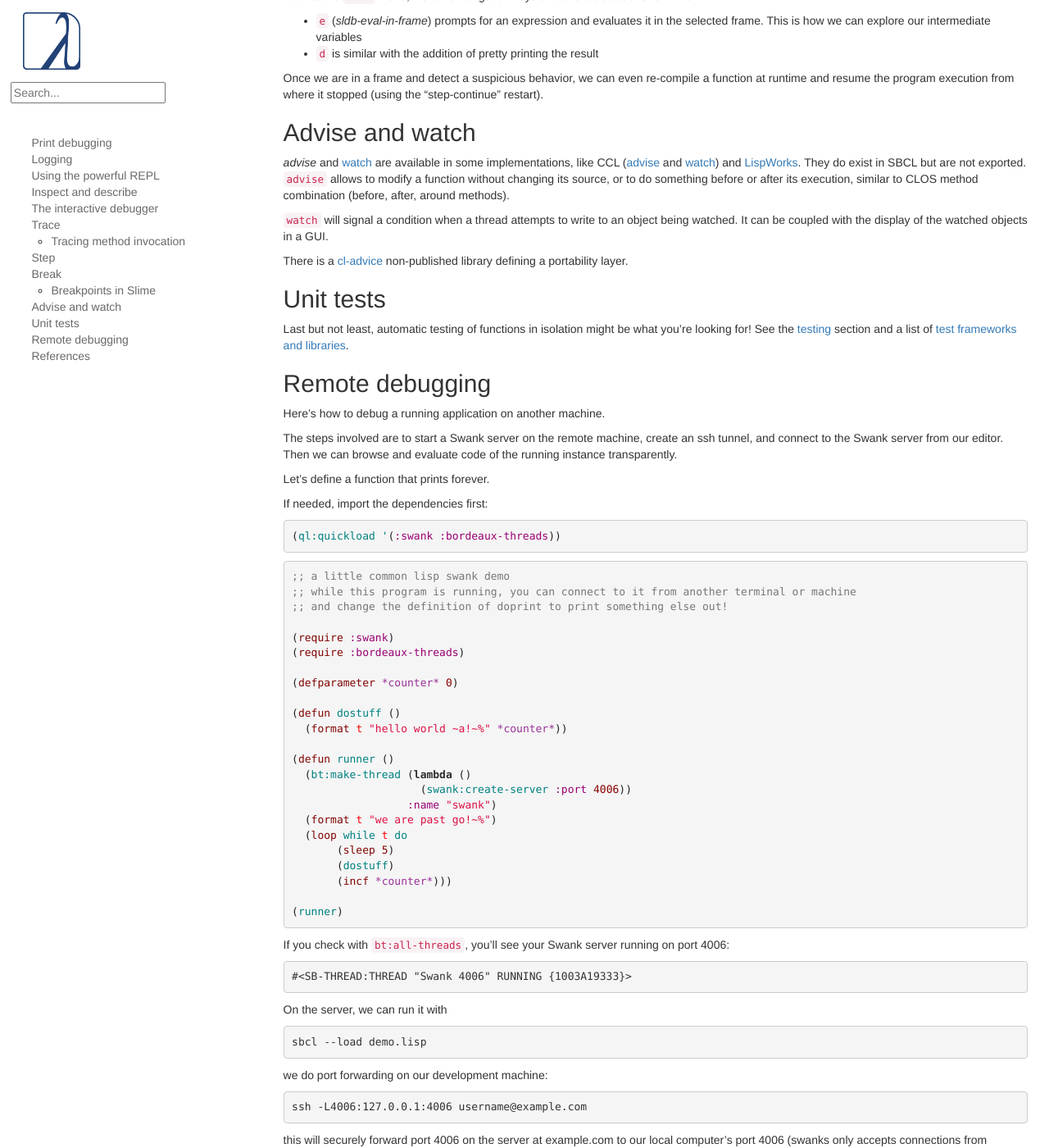
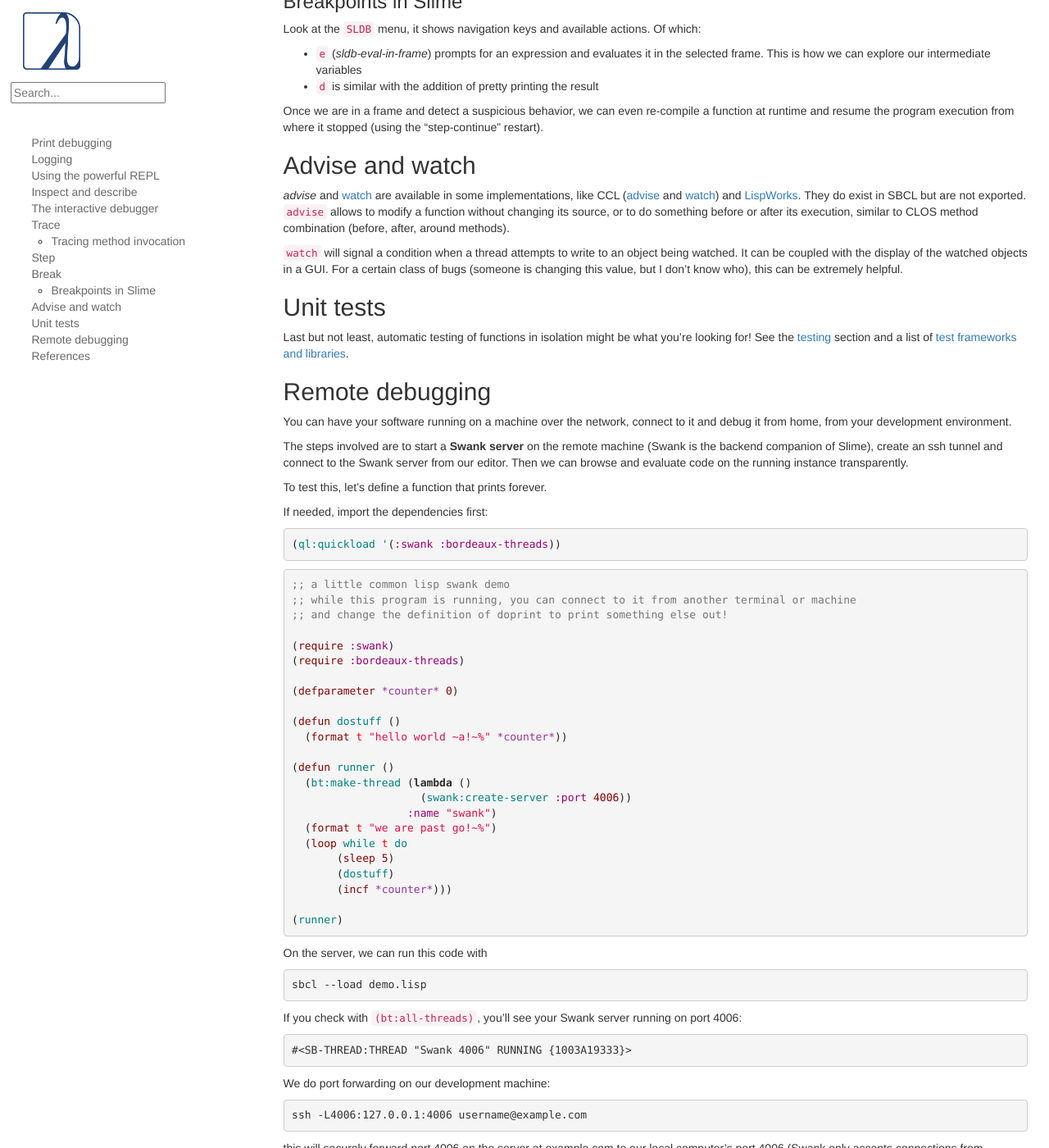
Before and after one commit to LispCookbook/cl-cookbook, a Jekyll site: the page built from debugging.md, in a window 1280 px wide and 1400 px high, scrolled down 4979 px. Shown: the whole window at 82% size. Built offline with Jekyll 4.4.1, drawn with Linux system fonts in a browser that asks for light colours; some of the changed text lies outside the part shown.

Commit message:
(minor) debugging: edit for EPUB
for #176

```diff
--- a/debugging.md
+++ b/debugging.md
@@ -74,7 +74,7 @@
 
 !["changing the log level with log4slime"](https://github.com/sharplispers/log4cl/raw/master/images/screenshot-15.png)
 
-We invite you to read log4cl's readme.
+We invite you to read log4cl's README.
 
 ## Using the powerful REPL
 
@@ -85,17 +85,19 @@
 As soon as we define a function, we can try it in the REPL. In Slime,
 compile a function with `C-c C-c` (the whole buffer with `C-c C-k`),
 switch to the REPL with `C-c C-z` and try it. Eventually enter the
-package you are working on with `(in-package :your-package)`.
+package you are working on with `(in-package :your-package)`
+or `C-c ~` (`slime-sync-package-and-default-directory`),
+(which will also change the default working directory to the package definition's directory).
 
 The feedback is immediate. There is no need to recompile everything,
 nor to restart any process, nor to create a main function and define
-command line arguments for use in the shell (we can do this later on
+command line arguments for use in the shell (which we can of course do later on
 when needed).
 
 We usually need to create some data to test our function(s). This is a
 subsequent art of the REPL existence and it may be a new discipline
 for newcomers. A trick is to write the test data alongside your
-functions but inside a `#+nil` declaration so that only you can
+functions but below a `#+nil` feature test (or safer, `+(or nil)`) so that only you can
 manually compile them:
 
 ~~~lisp
@@ -348,8 +350,9 @@
 `watch` will signal a condition when a thread attempts to write to an
 object being watched. It can be coupled with the display of the
 watched objects in a GUI.
+For a certain class of bugs (someone is changing this value, but I
+don't know who), this can be extremely helpful.
 
-There is a [cl-advice](https://bitbucket.org/budden/budden-tools/src/default/cl-advice/?at=default) non-published library defining a portability layer.
 
 ## Unit tests
 
@@ -360,13 +363,15 @@
 
 ## Remote debugging
 
-Here's how to debug a running application on another machine.
+You can have your software running on a machine over the network,
+connect to it and debug it from home, from your development
+environment.
 
-The steps involved are to start a Swank server on the remote machine, create an
-ssh tunnel, and connect to the Swank server from our editor. Then we
-can browse and evaluate code of the running instance transparently.
+The steps involved are to start a **Swank server** on the remote machine (Swank is the backend companion of Slime), create an
+ssh tunnel and connect to the Swank server from our editor. Then we
+can browse and evaluate code on the running instance transparently.
 
-Let's define a function that prints forever.
+To test this, let's define a function that prints forever.
 
 If needed, import the dependencies first:
 
@@ -401,21 +406,21 @@
 (runner)
 ~~~
 
-If you check with `bt:all-threads`, you'll see your Swank server running on port 4006:
+On the server, we can run this code with
+
+    sbcl --load demo.lisp
+
+If you check with `(bt:all-threads)`, you'll see your Swank server running on port 4006:
 
     #<SB-THREAD:THREAD "Swank 4006" RUNNING {1003A19333}>
 
 
-On the server, we can run it with
-
-    sbcl --load demo.lisp
-
-we do port forwarding on our development machine:
+We do port forwarding on our development machine:
 
     ssh -L4006:127.0.0.1:4006 username@example.com
 
 this will securely forward port 4006 on the server at example.com to
-our local computer's port 4006 (swanks only accepts connections from
+our local computer's port 4006 (Swank only accepts connections from
 localhost).
 
 We connect to the running Swank with `M-x slime-connect`, choosing localhost for the host
@@ -434,7 +439,7 @@
 That's how Ron Garret debugged the Deep Space 1 spacecraft from the earth
 in 1999:
 
-> we were able to debug and fix a race condition that had not shown up during ground testing. (Debugging a program running on a $100M piece of hardware that is 100 million miles away is an interesting experience. Having a read-eval-print loop running on the spacecraft proved invaluable in finding and fixing the problem.
+> We were able to debug and fix a race condition that had not shown up during ground testing. (Debugging a program running on a $100M piece of hardware that is 100 million miles away is an interesting experience. Having a read-eval-print loop running on the spacecraft proved invaluable in finding and fixing the problem.
 
 
 ## References
```
Also changed, not shown: other parts of debugging.md (+3 -3 lines).
